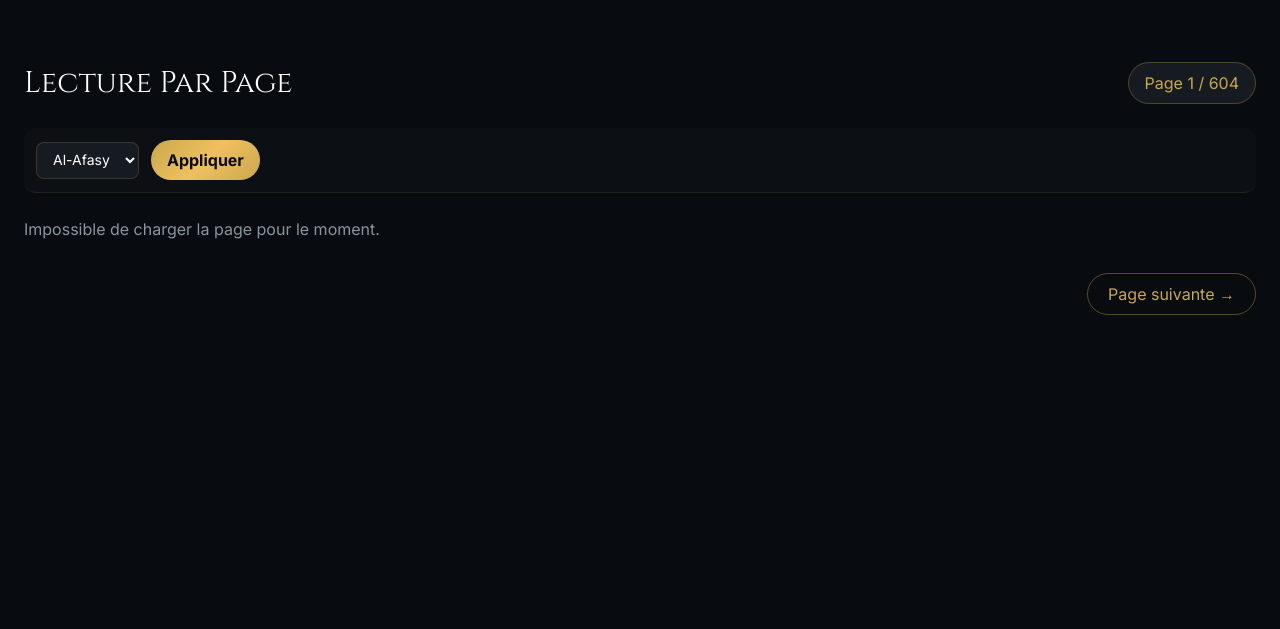
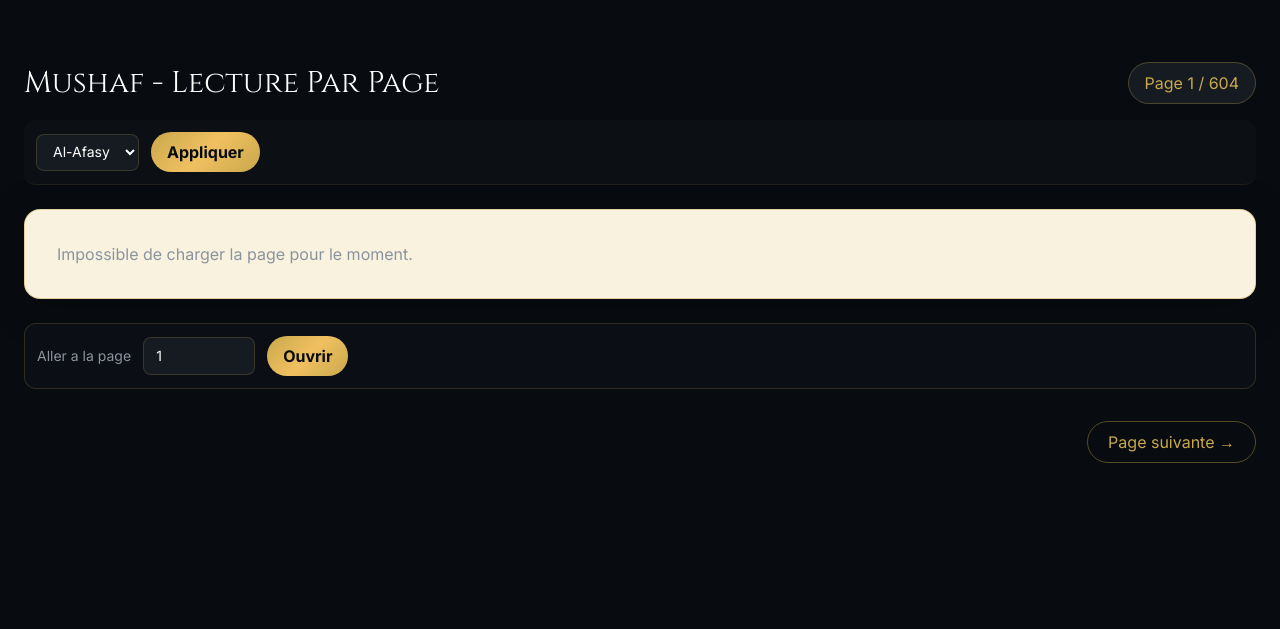
Before and after one commit to Soura31/NurApp, a Django app: page /quran/pages/1/ in a window 1280 px wide. Shown: the part 66-695 px from the top of the page. Run offline with Django 5.2, Linux system fonts and the light colour scheme; data that the repository does not hold is empty; some libraries are stand-ins or nearby versions.

Commit message:
Refine Quran mushaf page mode and hide remember fields

```diff
--- a/quran/views.py
+++ b/quran/views.py
@@ -182,6 +182,13 @@ class QuranPageView(TemplateView):
         )
         response.raise_for_status()
         verses = response.json().get("verses", [])
+        for verse in verses:
+            verse_key = verse.get("verse_key", "")
+            if verse_key and ":" in verse_key and not verse.get("chapter_id"):
+                try:
+                    verse["chapter_id"] = int(verse_key.split(":")[0])
+                except Exception:
+                    verse["chapter_id"] = None
         cache.set(cache_key, verses, 21600)
         return verses
 
--- a/templates/account/login.html
+++ b/templates/account/login.html
@@ -6,7 +6,7 @@
     <h1 class="font-cinzel text-3xl text-white mb-4">Connexion</h1>
     <form method="post" class="space-y-4">{% csrf_token %}
       {% for field in form %}
-        {% if field.name != 'remember' %}
+        {% if 'remember' not in field.name %}
           <div>
             <label class="block text-sm text-[#8b949e] mb-1">{{ field.label }}</label>
             {{ field }}
--- a/templates/quran/page.html
+++ b/templates/quran/page.html
@@ -2,30 +2,36 @@
 {% block title %}Page {{ page_number }} - Coran{% endblock %}
 {% block content %}
 <section class="max-w-7xl mx-auto px-4 sm:px-6 py-8" data-aos="fade-up">
-  <div class="flex flex-wrap items-center justify-between gap-3">
-    <h1 class="font-cinzel text-2xl sm:text-3xl text-white">Lecture Par Page</h1>
+  <div class="flex flex-wrap items-center justify-between gap-3 mb-4">
+    <h1 class="font-cinzel text-2xl sm:text-3xl text-white">Mushaf - Lecture Par Page</h1>
     <span class="px-4 py-2 rounded-full bg-[#161b22] border border-[#c9a84c]/30 text-[#c9a84c]">Page {{ page_number }} / 604</span>
   </div>
 
-  <div class="sticky top-16 z-40 bg-[#0d1117]/95 backdrop-blur-xl border-b border-[#c9a84c]/10 mt-6 p-3 rounded-xl">
+  <div class="sticky top-16 z-40 bg-[#0d1117]/95 backdrop-blur-xl border-b border-[#c9a84c]/10 p-3 rounded-xl">
     <form method="get" class="flex flex-wrap items-center gap-3">
       <select name="reciter" class="w-full sm:w-auto rounded-lg bg-[#161b22] border border-[#c9a84c]/20 px-3 py-2 text-sm text-white">{% for r in reciters %}<option value="{{ r.id }}" {% if r.id|stringformat:'s' == selected_reciter|stringformat:'s' %}selected{% endif %}>{{ r.reciter_name }}</option>{% endfor %}</select>
       <button class="px-4 py-2 rounded-full text-[#080c10] font-bold" style="background:var(--nur-gold-gradient)">Appliquer</button>
     </form>
   </div>
 
-  <div class="mt-6 space-y-4">
+  <div class="mt-6 rounded-2xl p-4 sm:p-8" style="background:#f8f2df;border:1px solid rgba(201,168,76,.45);box-shadow:0 8px 40px rgba(0,0,0,.28)">
     {% for v in verses %}
-    <article class="rounded-2xl p-6" style="background:rgba(201,168,76,.02);border:1px solid rgba(201,168,76,.08)">
-      <div class="flex flex-wrap items-center justify-between gap-2 mb-3">
-        <span class="h-9 w-9 rounded-lg bg-[#c9a84c]/20 text-[#f0c060] flex items-center justify-center">{{ v.verse_number }}</span>
-        <audio controls preload="none" class="h-8 w-full sm:w-auto">{% if v.audio.url %}<source src="{{ v.audio.url }}">{% endif %}</audio>
-      </div>
-      <p class="font-amiri text-3xl sm:text-4xl leading-loose text-right text-white tracking-wide" dir="rtl" lang="ar">{{ v.text_uthmani }} ۝</p>
-    </article>
+      {% ifchanged v.chapter_id %}
+      <p class="font-amiri text-2xl sm:text-3xl text-center text-[#5c4312] mb-3 mt-2" dir="rtl" lang="ar">سورة {{ v.chapter_id }}</p>
+      {% endifchanged %}
+      <p class="font-amiri text-2xl sm:text-[2.1rem] leading-[2.5] text-right text-[#181102] tracking-wide" dir="rtl" lang="ar" style="word-spacing:.22rem">{{ v.text_uthmani }} ﴿{{ v.verse_number }}﴾</p>
     {% empty %}
     <p class="text-[#8b949e]">Impossible de charger la page pour le moment.</p>
     {% endfor %}
+  </div>
+
+  <div class="mt-6 rounded-xl p-3 bg-[#0d1117]/70 border border-[#c9a84c]/20">
+    <form action="/quran/pages/1/" method="get" onsubmit="this.action='/quran/pages/' + this.page_number.value + '/';" class="flex flex-wrap items-center gap-3">
+      <label class="text-sm text-[#8b949e]">Aller a la page</label>
+      <input type="number" name="page_number" min="1" max="604" value="{{ page_number }}" class="w-28 rounded-lg bg-[#161b22] border border-[#c9a84c]/20 px-3 py-2 text-sm text-white">
+      <input type="hidden" name="reciter" value="{{ selected_reciter }}">
+      <button class="px-4 py-2 rounded-full text-[#080c10] font-bold" style="background:var(--nur-gold-gradient)">Ouvrir</button>
+    </form>
   </div>
 
   <div class="mt-8 flex items-center justify-between gap-3">
```
Also changed, not shown: templates/quran/list.html (+6 -4 lines).
